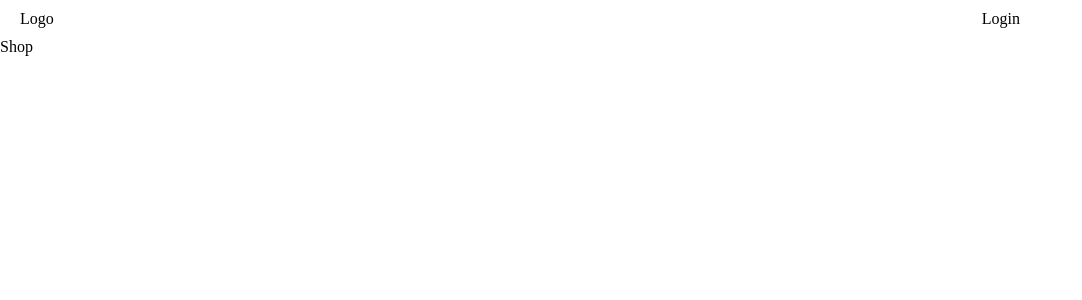
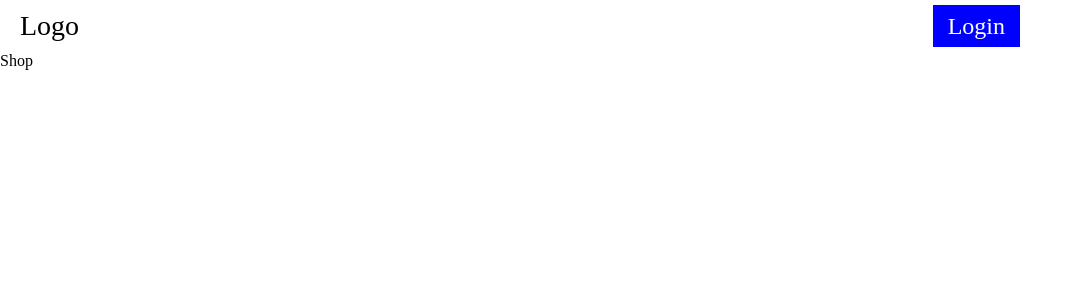
Before and after one commit to AsaMitaka/pern-store, a React (Vite) app in the folder client/: page / in a window 1280 px wide. Shown: the top 300 px of the page, without its empty margins (0-1082 px from the left). Built offline with nearby package versions, Linux system fonts and the light colour scheme.

Commit message:
Client Components DeviceItem, NavBar

```diff
--- a/client/src/components/NavBar.tsx
+++ b/client/src/components/NavBar.tsx
@@ -1,4 +1,6 @@
+import { Link } from 'react-router-dom';
 import userStore from '../store/UserStore';
+import { ADMIN_ROUTE, BASKET_ROUTE, LOGIN_ROUTE, SHOP_ROUTE } from '../utils/consts';
 
 const NavBar = () => {
   const isAuth = userStore((store) => store.isAuth);
@@ -7,18 +9,38 @@ const NavBar = () => {
     <header className="header">
       <nav className="header__nav">
         <ul className="header__nav--list">
-          <li className="header__nav--list-logo">Logo</li>
+          <li className="header__nav--list-li">
+            <Link to={SHOP_ROUTE} className="header__nav--list-li--logo">
+              Logo
+            </Link>
+          </li>
         </ul>
         <ul className="header__nav--list">
           {isAuth ? (
             <>
-              <li className="header__nav--list-li">Admin</li>
-              <li className="header__nav--list-li">Basket</li>
-              <li className="header__nav--list-li">Logout</li>
+              <li className="header__nav--list-li">
+                <Link to={ADMIN_ROUTE} className="header__nav--list-li--a">
+                  Admin
+                </Link>
+              </li>
+              <li className="header__nav--list-li">
+                <Link to={BASKET_ROUTE} className="header__nav--list-li--a">
+                  Basket
+                </Link>
+              </li>
+              <li className="header__nav--list-li">
+                <Link to={LOGIN_ROUTE} className="header__nav--list-li--btn">
+                  Logout
+                </Link>
+              </li>
             </>
           ) : (
             <>
-              <li className="header__nav--list-li">Login</li>
+              <li className="header__nav--list-li">
+                <Link to={LOGIN_ROUTE} className="header__nav--list-li--btn">
+                  Login
+                </Link>
+              </li>
             </>
           )}
         </ul>
```
Also changed, not shown: client/src/components/DeviceItem.tsx (added, +20 -0 lines).
